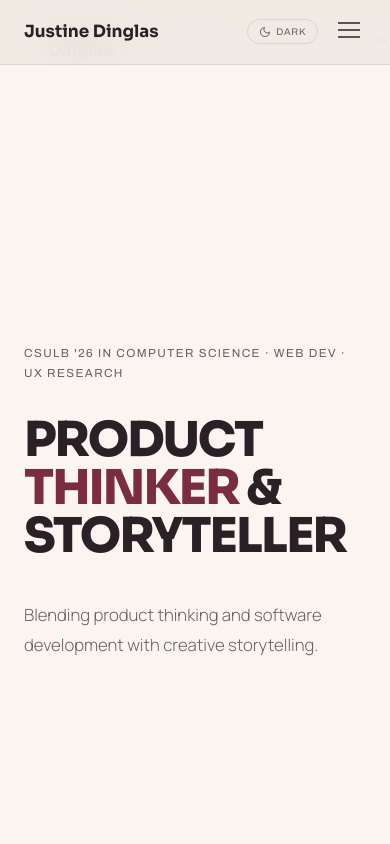
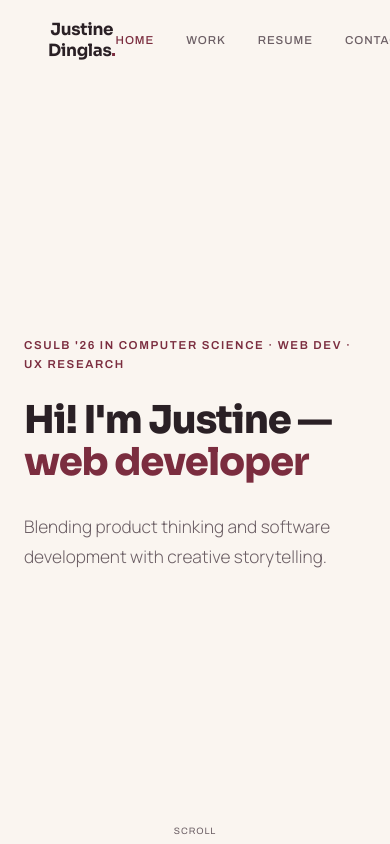
Before and after one commit to justinedinglas/justinedinglas.github.io, a React (Vite) app: page / in a window 390 px wide. Shown: the top 844 px of the page. Built offline with nearby package versions, Linux system fonts and the light colour scheme.

Commit message:
Updated rotator and mobile navi.

```diff
--- a/src/App.jsx
+++ b/src/App.jsx
@@ -184,50 +184,96 @@ function ScrollIndicator() {
 /* ── MOBILE NAV ── */
 function MobileNav({ current, onNavigate }) {
   const [open, setOpen] = useState(false);
-  const go = (id) => { onNavigate(id); setOpen(false); };
+  const [fadeIn, setFadeIn] = useState(false);
   const links = [
     { id: "home", label: "Home" },
     { id: "work", label: "Work" },
     { id: "resume", label: "Resume" },
     { id: "contact", label: "Contact" },
   ];
+  const go = (id) => {
+    setFadeIn(false);
+    setTimeout(() => { setOpen(false); onNavigate(id); }, 400);
+  };
+  const toggleOpen = () => {
+    if (open) {
+      setFadeIn(false);
+      setTimeout(() => setOpen(false), 400);
+    } else {
+      setOpen(true);
+      requestAnimationFrame(() => requestAnimationFrame(() => setFadeIn(true)));
+    }
+  };
+
   return (
     <>
-      {/* Mobile top bar */}
-      <header className="mobile-header" style={{
-        display: "none", position: "fixed", top: 0, left: 0, right: 0, zIndex: 100,
-        padding: "1rem 1.5rem", background: "var(--navBg)", backdropFilter: "blur(14px)",
-        justifyContent: "space-between", alignItems: "center",
-        borderBottom: "1px solid var(--border)", transition: "background 0.4s",
+      <div className="mobile-nav-bar" style={{
+        position: "fixed", top: 0, left: 0, right: 0, zIndex: 101,
+        padding: "1rem 1.5rem", display: "none", justifyContent: "space-between", alignItems: "center",
+        background: open ? "transparent" : "var(--navBg)",
+        backdropFilter: open ? "none" : "blur(18px)",
+        borderBottom: open ? "none" : "1px solid var(--border)",
+        transition: "background 0.4s, border-color 0.4s, backdrop-filter 0.4s",
       }}>
         <button onClick={() => go("home")} style={{
           background: "none", border: "none", cursor: "pointer",
-          fontFamily: "var(--font-display)", fontSize: "1.05rem", fontWeight: 700, color: "var(--text)",
-        }}>Justine Dinglas</button>
+          fontFamily: "var(--font-display)", fontSize: "1.05rem", fontWeight: 700,
+          color: open ? "#F2EBE5" : "var(--text)", transition: "color 0.4s",
+        }}>
+          Justine Dinglas<span style={{ color: "var(--accent)" }}>.</span>
+        </button>
         <div style={{ display: "flex", alignItems: "center", gap: "0.8rem" }}>
-          <ThemeToggle />
-          <button onClick={() => setOpen(!open)} style={{
-            background: "none", border: "none", cursor: "pointer", padding: "0.4rem",
+          {!open && <ThemeToggle />}
+          <button onClick={toggleOpen} style={{
+            background: "none", border: "none", cursor: "pointer",
+            padding: "0.5rem", width: 32, height: 32,
+            position: "relative", display: "flex", alignItems: "center", justifyContent: "center",
           }}>
-            <svg width="22" height="16" viewBox="0 0 22 16" fill="none">
-              <line x1="0" y1="1" x2="22" y2="1" stroke="var(--text)" strokeWidth="1.5"/>
-              <line x1="0" y1="8" x2="22" y2="8" stroke="var(--text)" strokeWidth="1.5"/>
-              <line x1="0" y1="15" x2="22" y2="15" stroke="var(--text)" strokeWidth="1.5"/>
-            </svg>
+            {/* Hamburger lines that morph to X */}
+            <div style={{ position: "absolute", width: 22, height: 14 }}>
+              <span style={{
+                position: "absolute", left: 0, width: 22, height: 1.5, borderRadius: 2,
+                background: open ? "#F2EBE5" : "var(--text)",
+                top: open ? 6 : 0,
+                transform: open ? "rotate(45deg)" : "rotate(0)",
+                transition: "all 0.4s cubic-bezier(0.4, 0, 0.2, 1)",
+              }} />
+              <span style={{
+                position: "absolute", left: 0, top: 6, width: 22, height: 1.5, borderRadius: 2,
+                background: open ? "#F2EBE5" : "var(--text)",
+                opacity: open ? 0 : 1,
+                transition: "opacity 0.3s ease",
+              }} />
+              <span style={{
+                position: "absolute", left: 0, width: 22, height: 1.5, borderRadius: 2,
+                background: open ? "#F2EBE5" : "var(--text)",
+                top: open ? 6 : 12,
+                transform: open ? "rotate(-45deg)" : "rotate(0)",
+                transition: "all 0.4s cubic-bezier(0.4, 0, 0.2, 1)",
+              }} />
+            </div>
           </button>
         </div>
-      </header>
+      </div>
+
+      {/* Full-screen overlay */}
       {open && (
         <div style={{
-          position: "fixed", top: 52, left: 0, right: 0, bottom: 0, zIndex: 99,
-          background: "var(--bg)", padding: "2rem",
-          display: "flex", flexDirection: "column", gap: "1.8rem",
+          position: "fixed", top: 0, left: 0, right: 0, bottom: 0, zIndex: 100,
+          background: "#1A1214",
+          display: "flex", flexDirection: "column", alignItems: "center", justifyContent: "center", gap: "2.5rem",
+          opacity: fadeIn ? 1 : 0,
+          transition: "opacity 0.4s ease",
         }}>
-          {links.map((l) => (
+          {links.map((l, i) => (
             <button key={l.id} onClick={() => go(l.id)} style={{
-              background: "none", border: "none", cursor: "pointer", textAlign: "left",
-              fontFamily: "var(--font-display)", fontSize: "1.8rem", fontWeight: 700,
-              color: current === l.id ? "var(--accent)" : "var(--text)",
+              background: "none", border: "none", cursor: "pointer",
+              fontFamily: "var(--font-body)", fontSize: "2.2rem", fontWeight: 300,
+              color: current === l.id ? "var(--accent)" : "#F2EBE5",
+              opacity: fadeIn ? 1 : 0,
+              transform: fadeIn ? "translateY(0)" : "translateY(20px)",
+              transition: `opacity 0.5s ease ${i * 0.1}s, transform 0.5s ease ${i * 0.1}s, color 0.3s`,
+              letterSpacing: "-0.01em",
             }}>{l.label}</button>
           ))}
         </div>
@@ -237,30 +283,41 @@ function MobileNav({ current, onNavigate }) {
 }
 
 /* ── HOME PAGE ── */
-function HomePage({ onNavigate }) {
+function HomePage() {
   return (
     <div>
-      <section style={{ minHeight: "100vh", display: "flex", flexDirection: "column", justifyContent: "center", padding: "6rem 0 4rem" }}>
+      <section style={{
+        minHeight: "100vh", display: "flex", flexDirection: "column", justifyContent: "center",
+        padding: "0 0 4rem", position: "relative", overflow: "hidden",
+      }}>
+        <div style={{ position: "absolute", top: "10%", right: "-15%", width: 700, height: 700, background: "radial-gradient(circle, var(--glow1) 0%, transparent 70%)", borderRadius: "50%", filter: "blur(60px)", pointerEvents: "none", animation: "glowPulse 6s ease-in-out infinite alternate" }} />
+        <div style={{ position: "absolute", bottom: "5%", left: "-10%", width: 500, height: 500, background: "radial-gradient(circle, var(--glow2) 0%, transparent 70%)", borderRadius: "50%", filter: "blur(50px)", pointerEvents: "none", animation: "glowPulse 8s ease-in-out 2s infinite alternate" }} />
+
+        <div style={{ position: "relative", zIndex: 1 }}>
           <Reveal>
-          <div style={{ fontFamily: "var(--font-accent)", fontSize: "0.73rem", color: "var(--text-muted)", letterSpacing: "0.12em", textTransform: "uppercase", marginBottom: "2rem" }}>
+            <div style={{ fontFamily: "var(--font-accent)", fontSize: "0.72rem", color: "var(--accent)", letterSpacing: "0.14em", textTransform: "uppercase", marginBottom: "1.5rem", fontWeight: 600 }}>
               CSULB '26 in Computer Science · Web Dev · UX Research
             </div>
           </Reveal>
-        <Reveal delay={0.1}>
+          <Reveal delay={0.08}>
             <h1 style={{
-            fontFamily: "var(--font-display)", fontWeight: 800, fontSize: "clamp(3rem, 8vw, 6.5rem)",
-            lineHeight: 1.0, letterSpacing: "-0.04em", color: "var(--text)", marginBottom: "2.5rem", maxWidth: 900,
+              fontFamily: "var(--font-display)", fontWeight: 800,
+              fontSize: "clamp(2.4rem, 6vw, 4.5rem)",
+              lineHeight: 1.1, letterSpacing: "-0.03em", color: "var(--text)",
+              marginBottom: "1.8rem", maxWidth: 750,
             }}>
-            PRODUCT<br />
-            <span style={{ color: "var(--accent)" }}>THINKER</span> &<br />
-            STORYTELLER
+              Hi! I'm Justine —<br />
+              <RoleRotator />
             </h1>
           </Reveal>
-        <Reveal delay={0.3}>
-          <p style={{ fontSize: "1.05rem", color: "var(--text-muted)", maxWidth: 520, lineHeight: 1.8 }}>
+          <Reveal delay={0.16}>
+            <p style={{ fontSize: "1.08rem", color: "var(--text-muted)", maxWidth: 480, lineHeight: 1.75 }}>
               Blending product thinking and software development with creative storytelling.
             </p>
           </Reveal>
+        </div>
+
+        <ScrollIndicator />
       </section>
 
       {/* About */}
```
Lines whose indentation alone changed are shown as unchanged.
